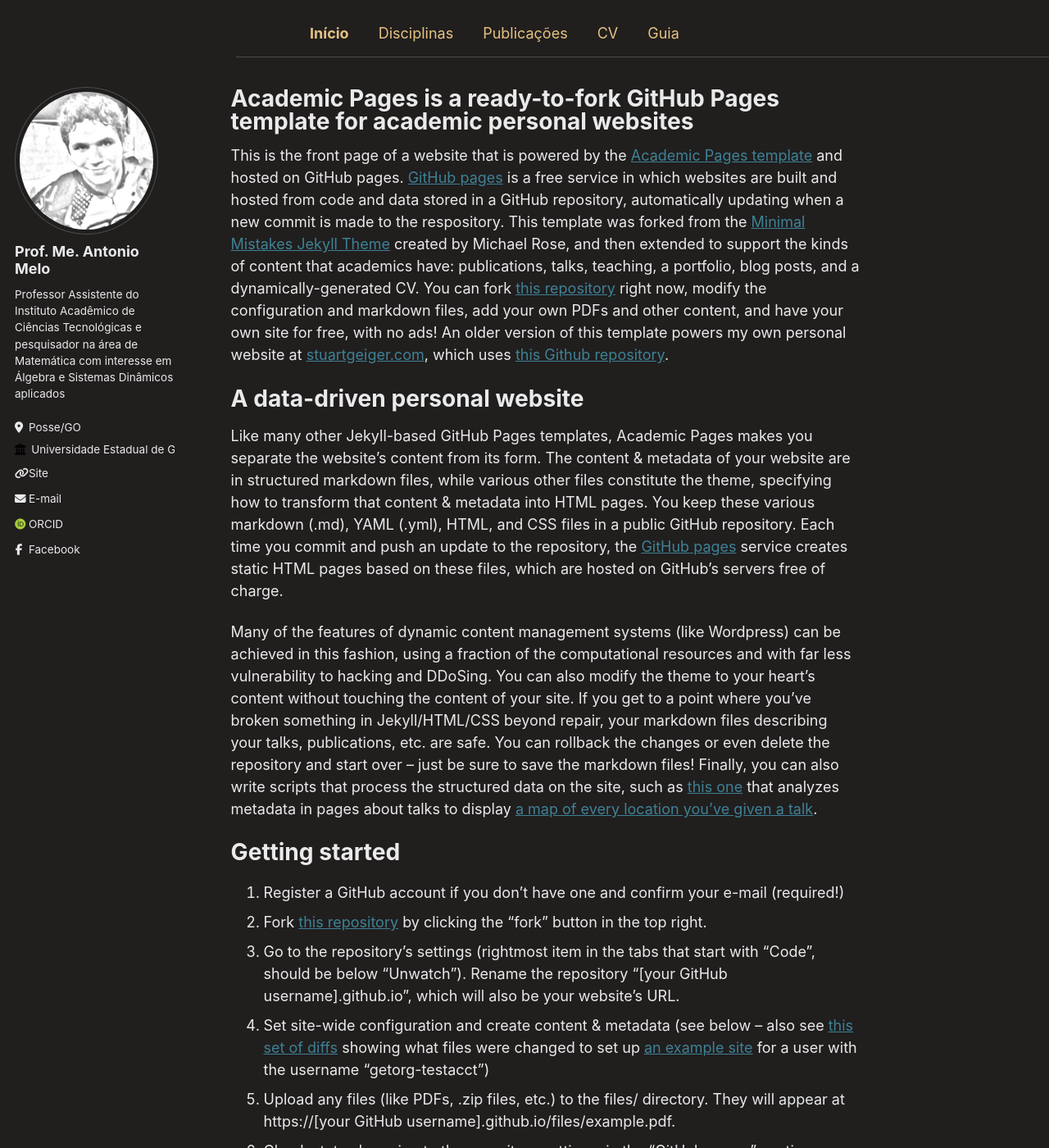
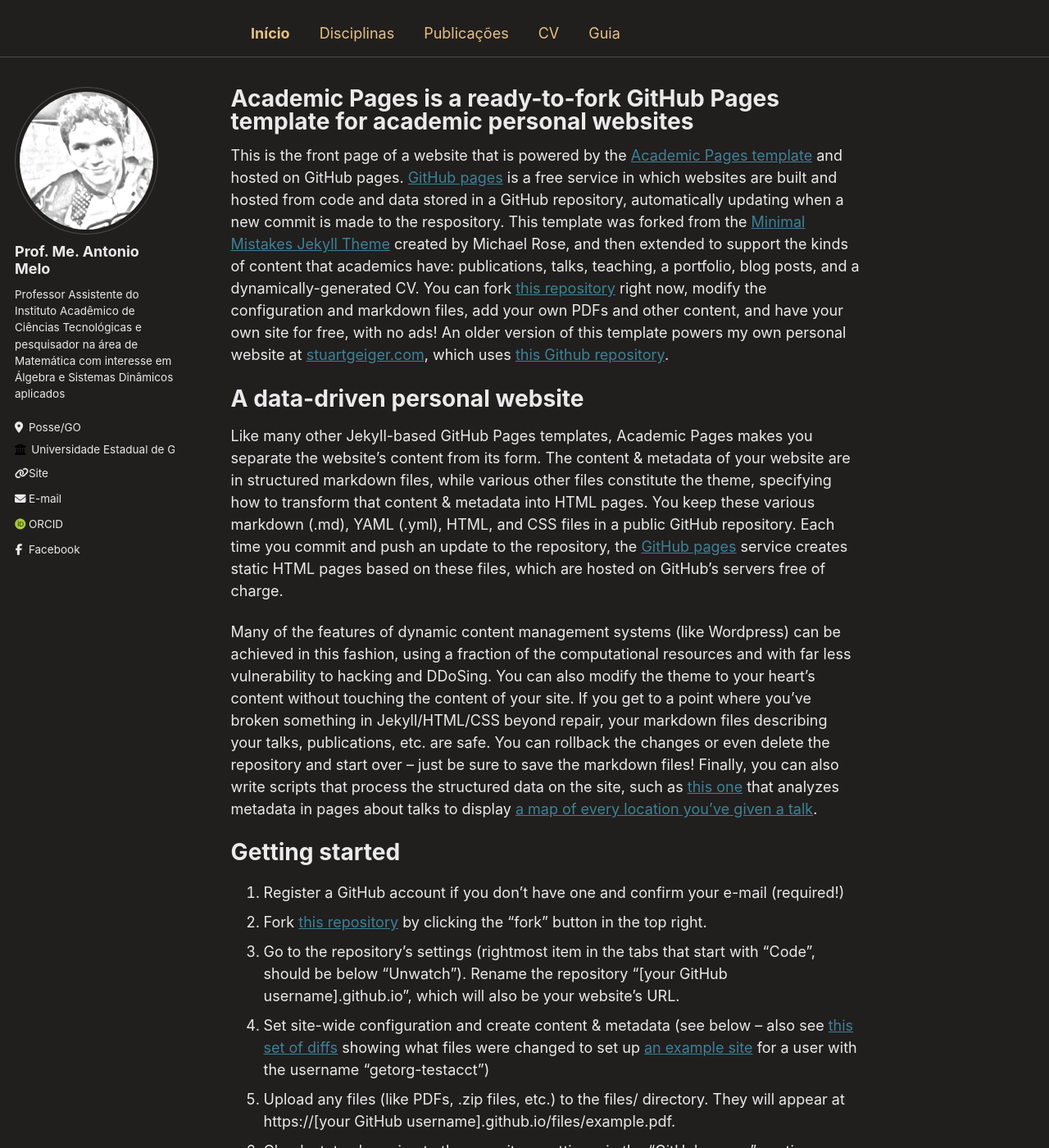
Before and after one commit to antmelo/antmelo.github.io, a Jekyll site: the page built from _pages/about.md, in a window 1280 px wide and 1400 px high. Shown: the whole window at 82% size. Built offline with Jekyll 4.4.1, drawn with Linux system fonts in a browser that asks for light colours; some web fonts are replaced.

Commit message:
Update _masthead.scss

```diff
--- a/_sass/_masthead.scss
+++ b/_sass/_masthead.scss
@@ -8,7 +8,6 @@
   border-bottom: 1px solid $border-color;
   height: $masthead-height;
   top: 0;
-  left: 16em;
   width: 100%;
 
   -webkit-animation: intro 0.3s both;
@@ -54,7 +53,7 @@
 
   &--lg {
     padding-right: 0;
-    padding-left: 4em;
+    padding-left: 16em;
     font-weight: 700;
   }
 }
```
